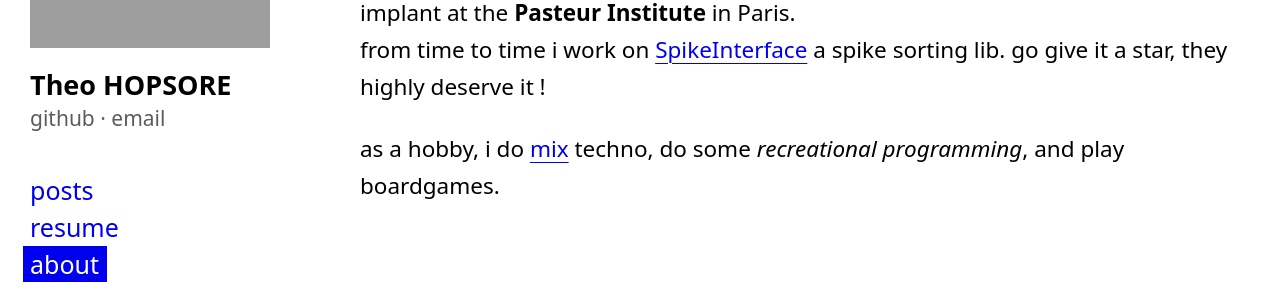
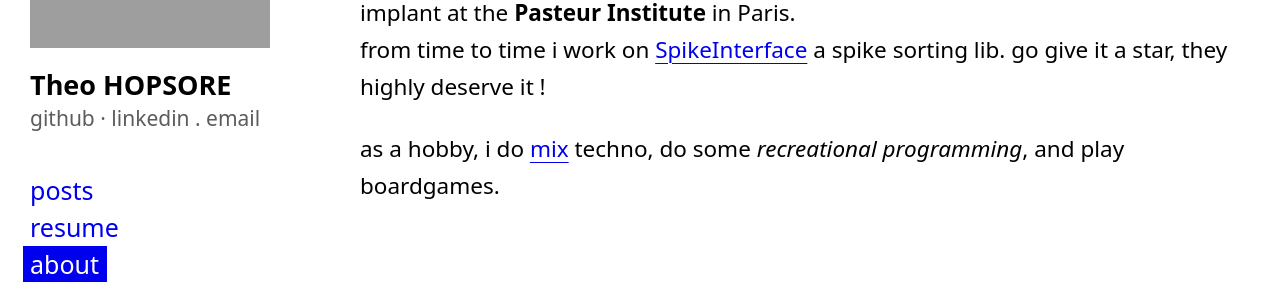
Before and after one commit to tayheau/tayheau.github.io, a Jekyll site: the page built from index.md, in a window 1280 px wide. Shown: the part 252-552 px from the top of the page. Built offline with Jekyll 4.4.1, drawn with Linux system fonts in a browser that asks for light colours; grey boxes are pictures that could not be loaded.

Commit message:
Add LinkedIn link to header

```diff
--- a/_includes/header.html
+++ b/_includes/header.html
@@ -5,6 +5,8 @@
 		<p class="site-links">
 			<a href="https://github.com/{{ site.github_username }}">github</a>
 			·
+			<a href="https://www.linkedin.com/in/theo-hopsore">linkedin</a>
+			.
 			<a href="mailto:{{ site.email }}">email</a>
 		</p>
 		<!-- <pre id="home-text"> -->
```
